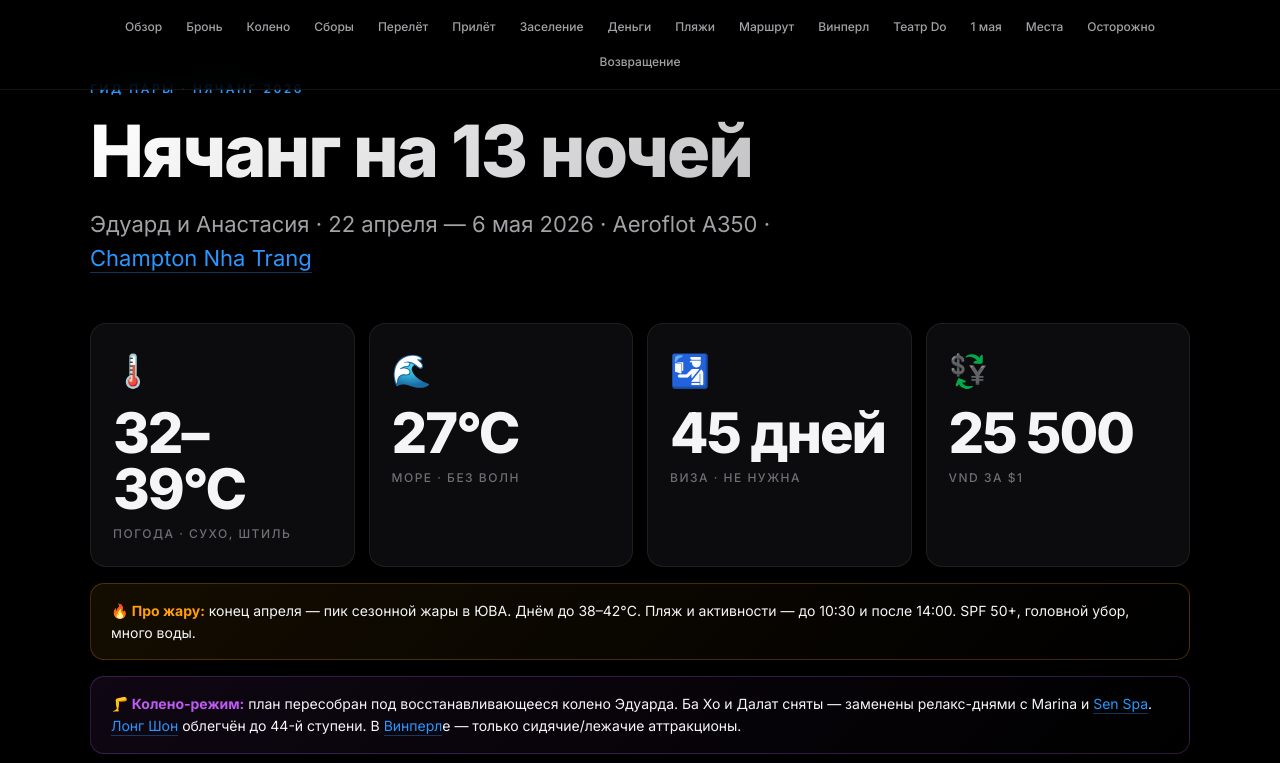
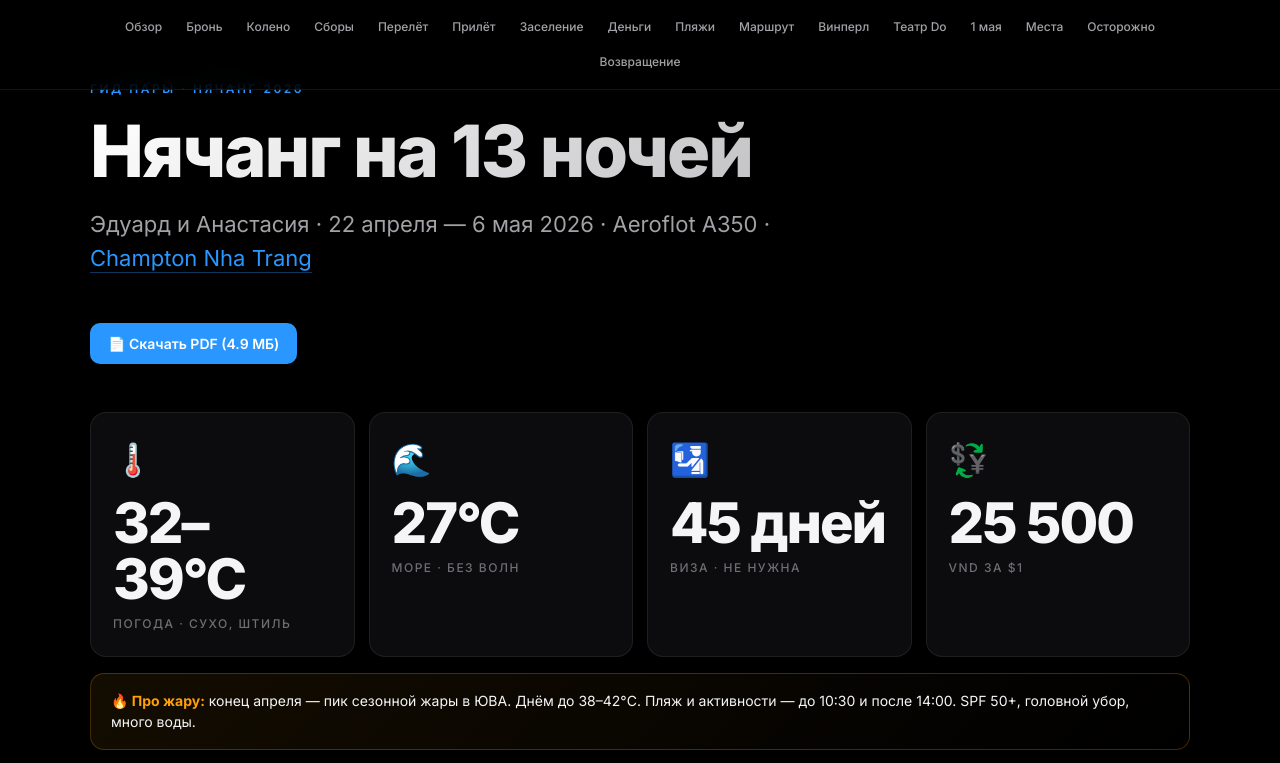
Before and after one commit to ginzburgeduard2015-cmd/nha-trang-2026, a plain HTML site: page index.html in a window 1280 px wide. Shown: the top 763 px of the page. Drawn offline with Linux system fonts and the light colour scheme.

Commit message:
Add PDF download button to hero

```diff
--- a/index.html
+++ b/index.html
@@ -133,6 +133,7 @@
 <div class="ey">Гид пары · Нячанг 2026</div>
 <h1 class="ht">Нячанг на 13 ночей</h1>
 <p class="st">Эдуард и Анастасия · 22 апреля — 6 мая 2026 · Aeroflot A350 · <a class="lk" href="https://www.google.com/maps/search/?api=1&query=Champton%20Nha%20Trang%20Hotel" target="_blank">Champton Nha Trang</a></p>
+<p style="margin-bottom:48px"><a href="nha_trang_2026.pdf" download style="display:inline-block;padding:10px 18px;background:var(--ac);color:#fff;border-radius:10px;text-decoration:none;font-weight:600;font-size:14px">📄 Скачать PDF (4.9 МБ)</a></p>
 
 <div class="gc g4">
 <div class="c"><span class="em">🌡️</span><div class="big">32–39°C</div><div class="lbl">Погода · сухо, штиль</div></div>
```
